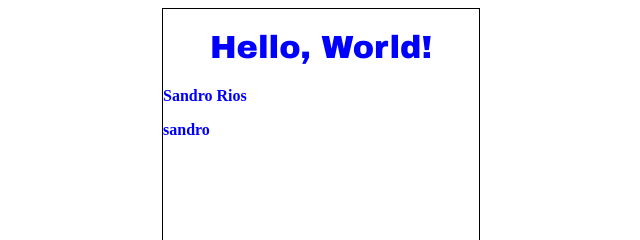
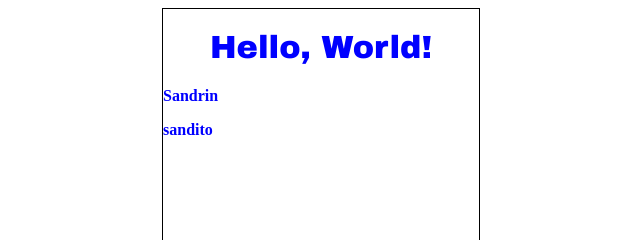
Before and after one commit to sandrorios/windows_ubuntu, a plain HTML site: page index.html in a window 1280 px wide. Shown: the top 240 px of the page, 319-959 px from the left. Drawn offline with Linux system fonts and the light colour scheme.

Commit message:
Update index.html

```diff
--- a/index.html
+++ b/index.html
@@ -14,9 +14,9 @@
 
 <h1>Hello, World!</h1>
 
-<p>Sandro Rios</p>
+<p>Sandrin</p>
 
-<p>sandro</p>
+<p>sandito</p>
 
 </div>
 
```
